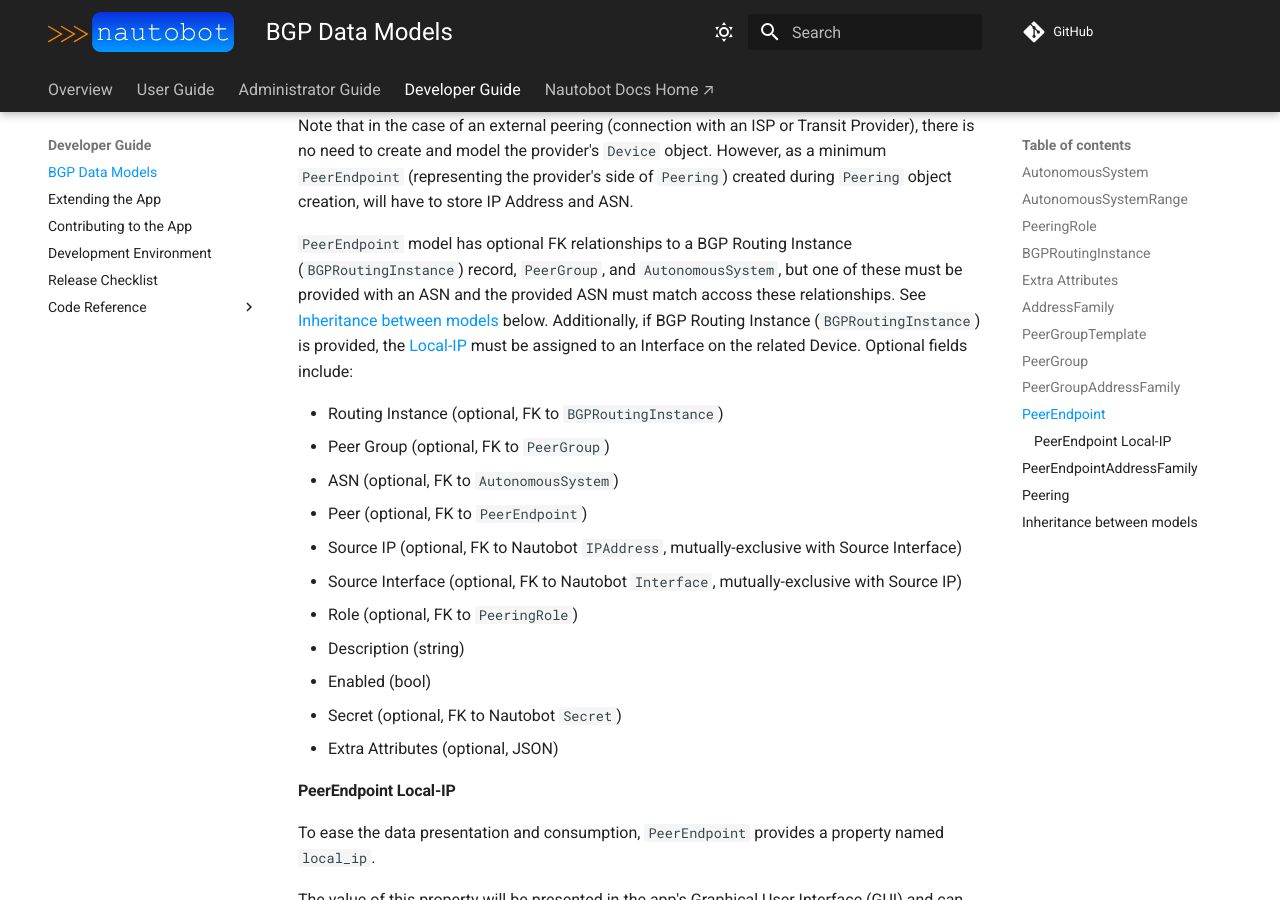
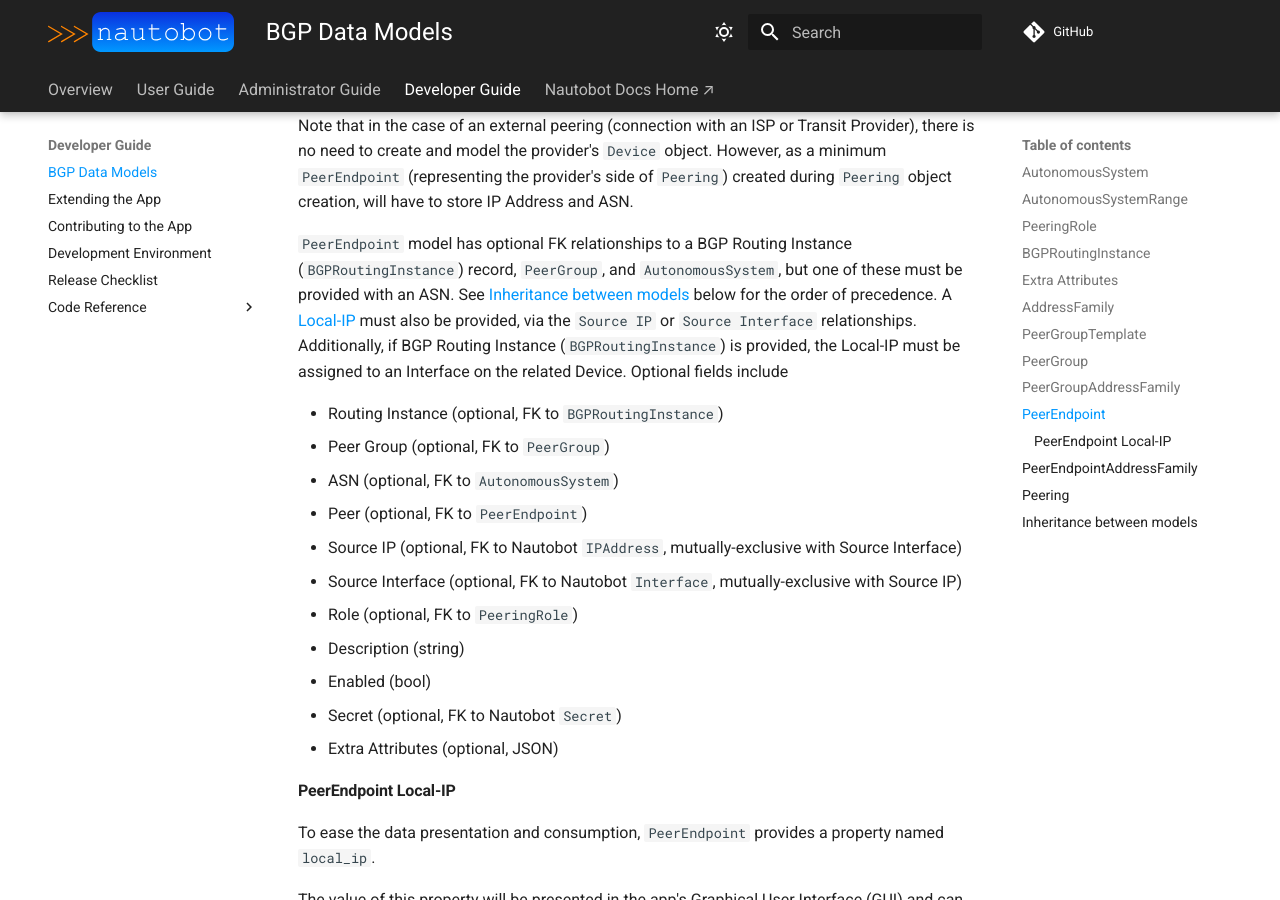
Before and after one commit to nautobot/nautobot-app-bgp-models, an MkDocs documentation site: the page built from docs/dev/models.md, in a window 1280 px wide and 900 px high, scrolled down 3915 px. Built offline with MkDocs 1.6.1 and Material for MkDocs 9.7.7, drawn with Linux system fonts in a browser that asks for light colours; comment, search, counter and statistics services are not loaded.

Commit message:
corrected peerendpoint relationship documentation

```diff
--- a/docs/dev/models.md
+++ b/docs/dev/models.md
@@ -123,7 +123,7 @@ This model represents the configuration of a single device for a single BGP peer
 
 Note that in the case of an external peering (connection with an ISP or Transit Provider), there is no need to create and model the provider's `Device` object. However, as a minimum `PeerEndpoint` (representing the provider's side of `Peering`) created during `Peering` object creation, will have to store IP Address and ASN.
 
-`PeerEndpoint` model has optional FK relationships to a BGP Routing Instance (`BGPRoutingInstance`) record, `PeerGroup`, and `AutonomousSystem`, but one of these must be provided with an ASN and the provided ASN must match accoss these relationships. See [Inheritance between models](#inheritance-between-models) below. Additionally, if BGP Routing Instance (`BGPRoutingInstance`) is provided, the [Local-IP](#peerendpoint-local-ip) must be assigned to an Interface on the related Device. Optional fields include:
+`PeerEndpoint` model has optional FK relationships to a BGP Routing Instance (`BGPRoutingInstance`) record, `PeerGroup`, and `AutonomousSystem`, but one of these must be provided with an ASN. See [Inheritance between models](#inheritance-between-models) below for the order of precedence. A [Local-IP](#peerendpoint-local-ip) must also be provided, via the `Source IP` or `Source Interface` relationships. Additionally, if BGP Routing Instance (`BGPRoutingInstance`) is provided, the Local-IP must be assigned to an Interface on the related Device. Optional fields include
 
 - Routing Instance (optional, FK to `BGPRoutingInstance`)
 - Peer Group (optional, FK to `PeerGroup`)
```
